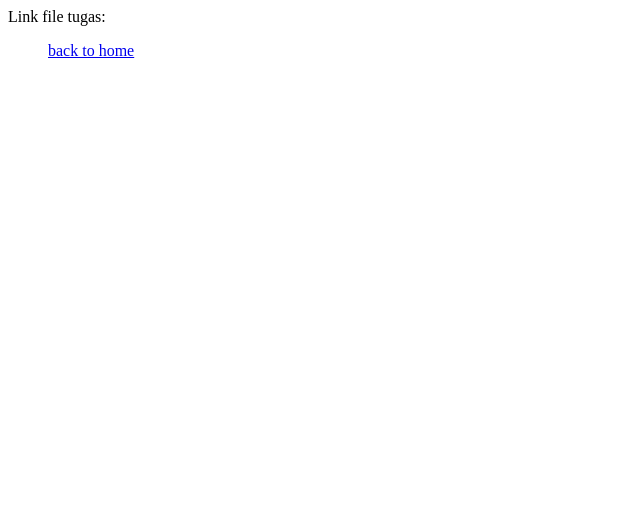
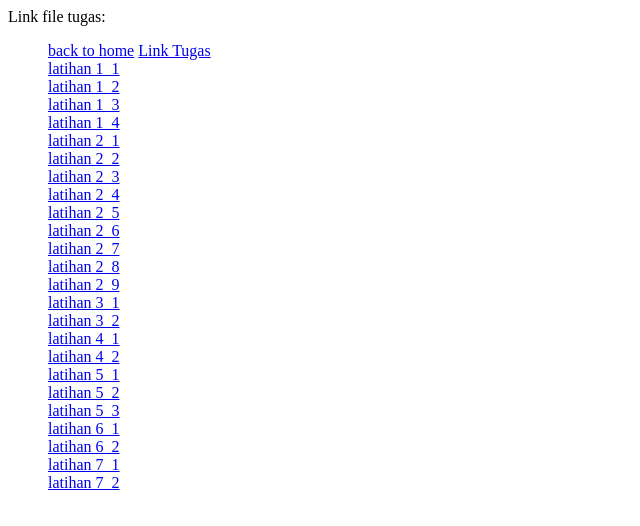
Before and after one commit to ShaneJohanes20/Tugas-HTML, a plain HTML site: page index.html in a window 1280 px wide. Shown: the whole page, without its empty margins (0-640 px from the left). Drawn offline with Linux system fonts and the light colour scheme.

Commit message:
Update index.html

```diff
--- a/index.html
+++ b/index.html
@@ -7,7 +7,31 @@
     Link file tugas:
     <ol>
         <a href="index.html">back to home</a>
-        <a href="index.html"></a>
+        <a href="https://github.com/ShaneJohanes20/Tugas-HTML.git">Link Tugas</a> <br>
+        <a href="latihan1_1.html">latihan 1_1</a> <br>
+        <a href="latihan1_2.html">latihan 1_2</a> <br>
+        <a href="latihan1_3.html">latihan 1_3</a> <br>
+        <a href="latihan1_4.html">latihan 1_4</a> <br>
+        <a href="latihan2_1.html">latihan 2_1</a> <br>
+        <a href="latihan2_2.html">latihan 2_2</a> <br>
+        <a href="latihan2_3.html">latihan 2_3</a> <br>
+        <a href="latihan2_4.html">latihan 2_4</a> <br>
+        <a href="latihan2_5.html">latihan 2_5</a> <br>
+        <a href="latihan2_6.html">latihan 2_6</a> <br>
+        <a href="latihan2_7.html">latihan 2_7</a> <br>
+        <a href="latihan2_8.html">latihan 2_8</a> <br>
+        <a href="latihan2_9.html">latihan 2_9</a> <br>
+        <a href="latihan3_1.html">latihan 3_1</a> <br>
+        <a href="latihan3_2.html">latihan 3_2</a> <br>
+        <a href="latihan4_1.html">latihan 4_1</a> <br>
+        <a href="latihan4_2.html">latihan 4_2</a> <br>
+        <a href="latihan5_1.html">latihan 5_1</a> <br>
+        <a href="latihan5_2.html">latihan 5_2</a> <br>
+        <a href="latihan5_3.html">latihan 5_3</a> <br>
+        <a href="latihan6_1.html">latihan 6_1</a> <br>
+        <a href="latihan6_2.html">latihan 6_2</a> <br>
+        <a href="latihan7_1.html">latihan 7_1</a> <br>
+        <a href="latihan7_2.html">latihan 7_2</a> <br>
     </ol>
 
 </body>
```
